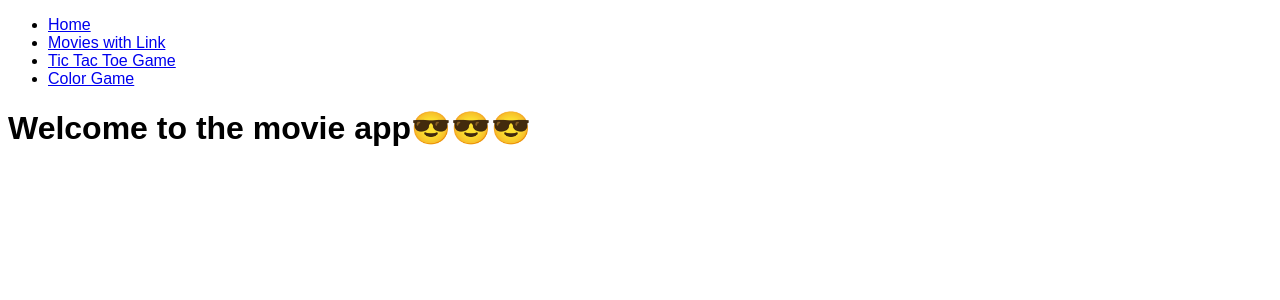
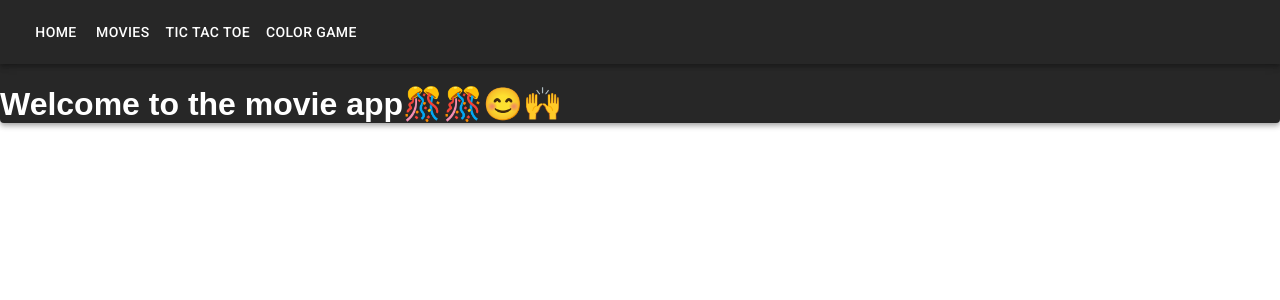
Before and after one commit to ShaikMurad/mynew-react-demo, a React (Vite) app: page / in a window 1280 px wide. Shown: the top 300 px of the page. Built offline with nearby package versions, Linux system fonts and the light colour scheme.

Commit message:
Appbar update with using context

```diff
--- a/src/App.css
+++ b/src/App.css
@@ -98,3 +98,6 @@
 .movie-detail-container{
   max-width: 750px ;
 }
+body{
+  margin: 0px;
+}
--- a/src/App.jsx
+++ b/src/App.jsx
@@ -1,5 +1,4 @@
 import "./App.css";
-import { Welcome } from "./Welcome";
 import { AddColor } from "./AddColor";
 import { MovieList } from "./MovieList";
 import { TicTacToe } from "./TicTacToe";
@@ -9,6 +8,14 @@ import { Home } from "./Home";
 import { useState } from "react";
 import Button from '@mui/material/Button';
 import ArrowBackIcon from '@mui/icons-material/ArrowBack';
+import AppBar from '@mui/material/AppBar';
+import Toolbar from '@mui/material/Toolbar';
+import Typography from '@mui/material/Typography';
+import IconButton from '@mui/material/IconButton';
+import MenuIcon from '@mui/icons-material/Menu';
+import KeyboardBackspaceIcon from '@mui/icons-material/KeyboardBackspace';
+import { ThemeProvider, createTheme } from '@mui/material/styles';
+import Paper from '@mui/material/Paper';
 
 const INITIAL_MOVIE_LIST = [
   {
@@ -126,8 +133,16 @@ export default function App() {
   ];
 
   const [movieList, setMovieList] = useState(INITIAL_MOVIE_LIST);
+  const navigate = useNavigate();
+  const darkTheme = createTheme({
+    palette: {
+      mode: 'dark',
+    },
+  });
 
   return (
+    <ThemeProvider theme={darkTheme}>
+      <Paper elevation={4} >
         <div className="App">
 
 
@@ -163,25 +178,14 @@ export default function App() {
           {/* Task */}
           {/* /movie -> MovieList */}
           {/* /color-game -> AddColor */}
-      <nav>
-        <ul>
-          <li>
-            <Link to="/">Home</Link>
-          </li>
-          <li>
-            <Link to="/movies">Movies with Link</Link>
-          </li>
-          <li>
-            <Link to="/tic-tac-toe">Tic Tac Toe Game</Link>
-
-          </li>
-          <li>
-            <Link to="/color-game">Color Game</Link>
-          </li>
-        </ul>
-      </nav>
-
-
+          <AppBar position="static">
+            <Toolbar>
+              <Button onClick={() => navigate("/")} color="inherit">Home</Button>
+              <Button onClick={() => navigate("/movies")} color="inherit">Movies</Button>
+              <Button onClick={() => navigate("/tic-tac-toe")} color="inherit">Tic Tac Toe</Button>
+              <Button onClick={() => navigate("/color-game")} color="inherit">Color Game</Button>
+            </Toolbar>
+          </AppBar>
 
           <Routes>
             <Route path="/" element={<Home />} />
@@ -204,6 +208,8 @@ export default function App() {
 
 
         </div>
+      </Paper >
+    </ThemeProvider>
   );
 }
 function MovieDetails({ movieList }) {
@@ -238,9 +244,12 @@ function MovieDetails({ movieList }) {
         </div>
         <p className="movie-summary">{movie.summary}</p>
       </div >
-      <Button onClick={() => navigate(-1)}
-        aria-label="Movie details" variant="contained">
-        <ArrowBackIcon />
+      <Button
+        startIcon={<KeyboardBackspaceIcon />}
+        variant="contained"
+        onClick={() => navigate(-1)}
+        aria-label="Movie details"
+      >
         Back
       </Button >
     </div >
--- a/src/Home.jsx
+++ b/src/Home.jsx
@@ -1,7 +1,7 @@
 export function Home() {
     return (
         <div>
-            <h1>Welcome to the movie app😎😎😎</h1>
+            <h1>Welcome to the movie app🎊🎊😊🙌</h1>
         </div>
 
     );
```
Lines whose indentation alone changed are shown as unchanged.
